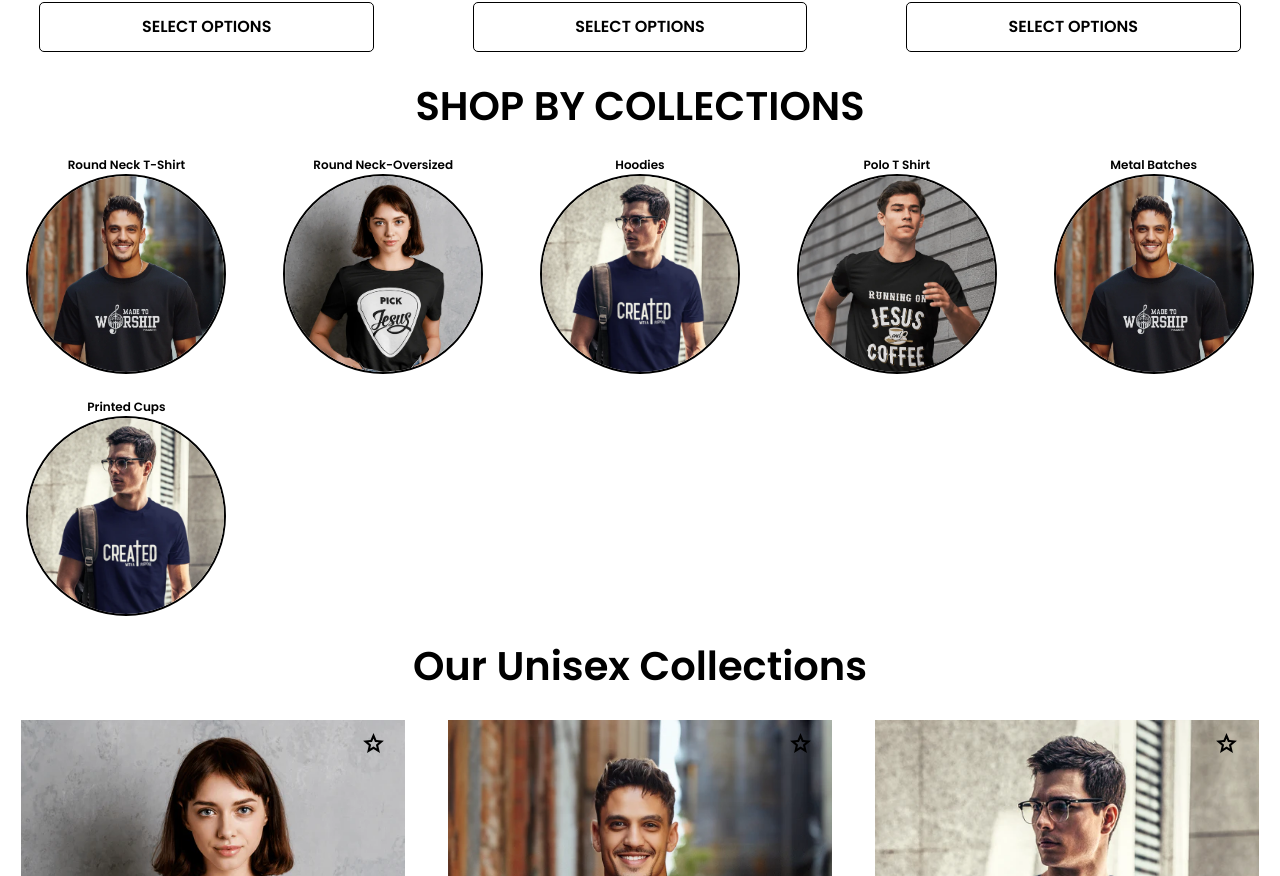
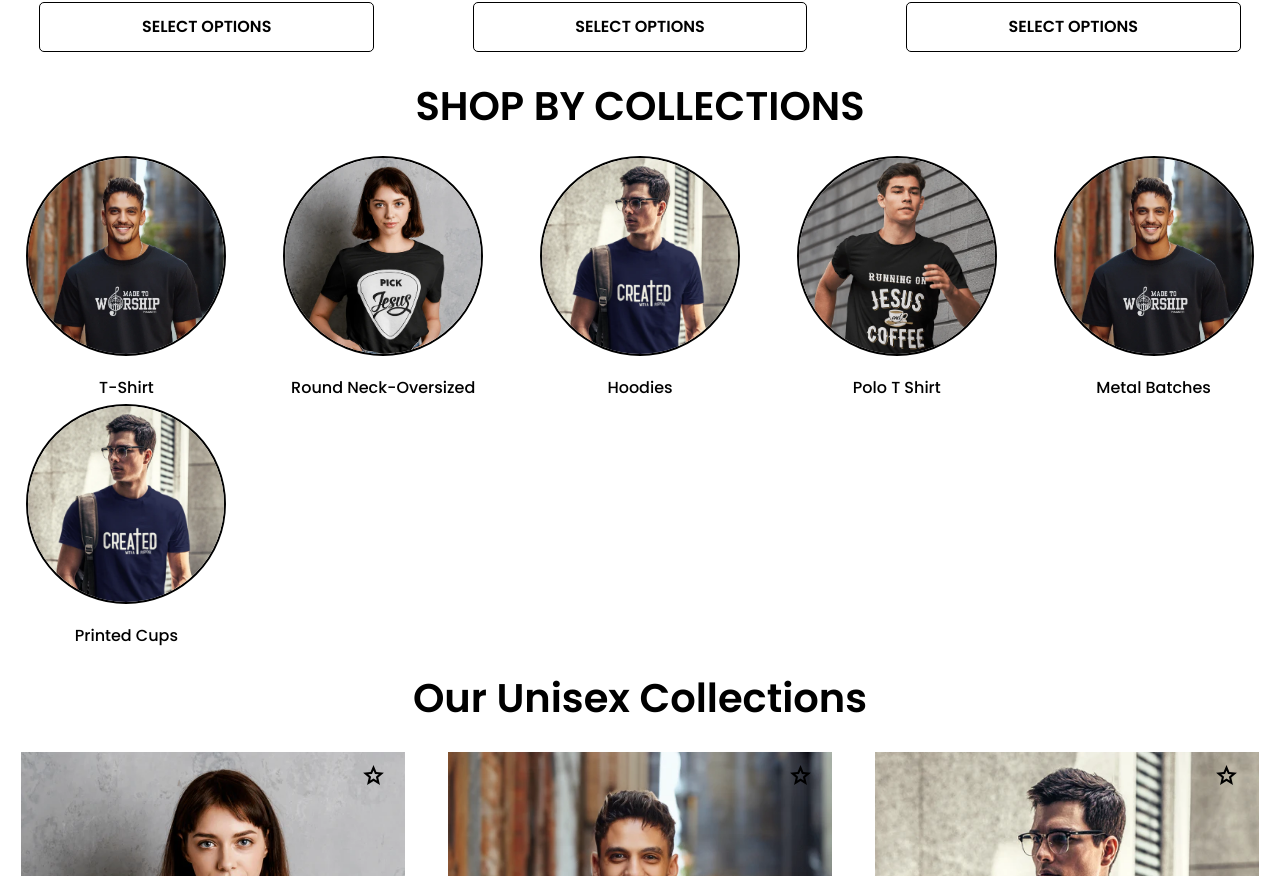
Before and after one commit to kishorevenai/e-commerse-raj, a React (Vite) app: page / in a window 1280 px wide. Shown: the part 1440-2316 px from the top of the page. Built offline with nearby package versions, Linux system fonts and the light colour scheme.

Commit message:
added opacity

```diff
--- a/src/components/Header/PrimaryHeader.jsx
+++ b/src/components/Header/PrimaryHeader.jsx
@@ -44,8 +44,8 @@ const PrimaryHeader = () => {
     <div className="w-full border-b border-2">
       <div
         ref={searchRef}
-        className={`w-10/12 mx-auto make_between absolute top-0 left-[50%] -translate-x-1/2 bg-white duration-300 overflow-hidden ${
-          toggleSearch ? "h-[150px]" : "h-[0px]"
+        className={`w-10/12 mx-auto make_between absolute top-0 left-[50%] -translate-x-1/2 bg-white duration-150 overflow-hidden ${
+          toggleSearch ? "h-[150px] opacity-100" : "h-[0px] opacity-0"
         }`}
       >
         <div className="img_logo_size">
--- a/src/components/component/CircleCard.jsx/CircleCard.jsx
+++ b/src/components/component/CircleCard.jsx/CircleCard.jsx
@@ -1,10 +1,10 @@
 const CircleCard = ({ src, name }) => {
   return (
     <div className="make_row_between">
-      <p className="p_3 mt-5">{name}</p>
       <div className="w-[200px] border-2 border-black duration-500 hover:shadow-md aspect-square overflow-hidden rounded-full">
         <img className="duration-500 hover:scale-110" src={src}></img>
       </div>
+      <p className="p_1 mt-5">{name}</p>
     </div>
   );
 };
--- a/src/components/pages/Home/ContentThree.jsx
+++ b/src/components/pages/Home/ContentThree.jsx
@@ -7,9 +7,9 @@ import CircleCard from "../../component/CircleCard.jsx/CircleCard";
 const ContentThree = () => {
   return (
     <div className="h-[] mt-5 make_row_evenly">
-      <p className="h1_secondary text-center">SHOP BY COLLECTIONS</p>
+      <p className="h1_secondary text-center mb-5">SHOP BY COLLECTIONS</p>
       <div className="w-full grid grid-cols-CircleCardGrid gap-1 place-content-center place-items-center">
-        <CircleCard src={personOne} name={"Round Neck T-Shirt"} />
+        <CircleCard src={personOne} name={"T-Shirt"} />
         <CircleCard src={personTwo} name={"Round Neck-Oversized"} />
         <CircleCard src={personThree} name={"Hoodies"} />
         <CircleCard src={personFour} name={"Polo T Shirt"} />
```
